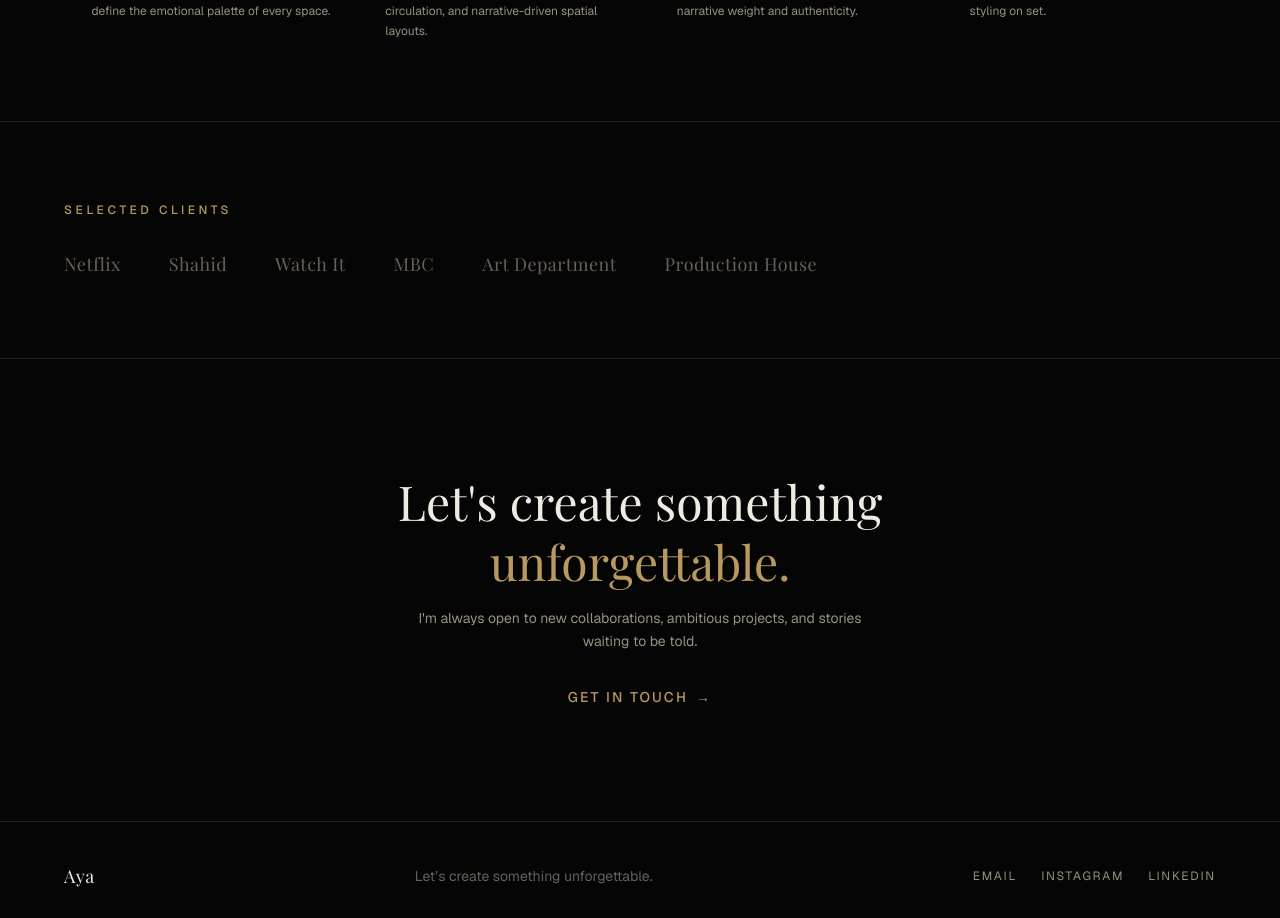
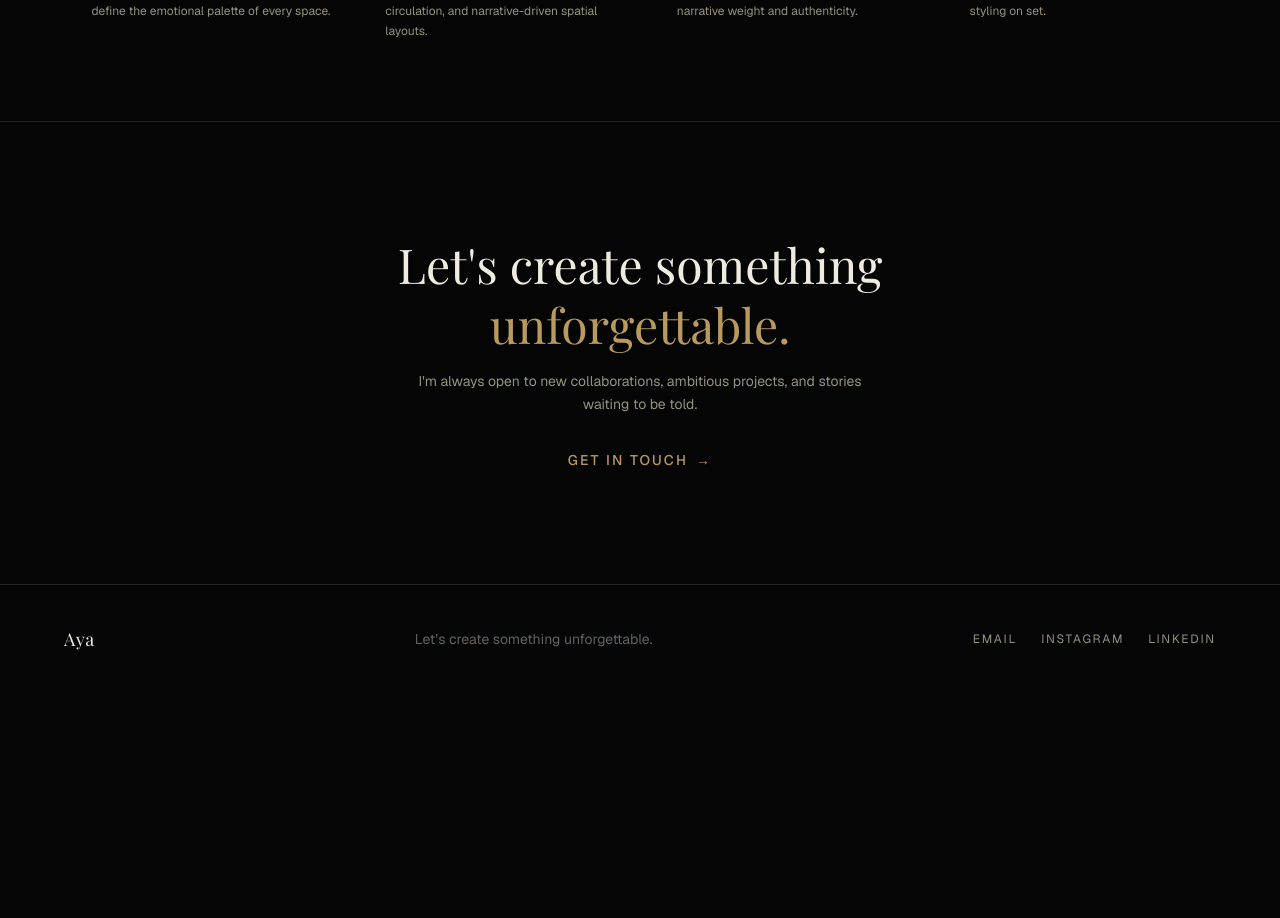
Before and after one commit to AyaSheba/aya-portfolio, a Next.js app: page /about in a window 1280 px wide. Shown: the part 1204-2122 px from the top of the page. After the commit the page ends 1897 px from the top, so only its background shows below. Built offline with nearby package versions, Linux system fonts and the light colour scheme; no server answers; the database is empty; a web font is replaced by a local one.

Commit message:
Remove selected clients from about page

```diff
--- a/src/app/about/page.tsx
+++ b/src/app/about/page.tsx
@@ -29,14 +29,6 @@ const howWork = [
   },
 ]
 
-const clients = [
-  "Netflix",
-  "Shahid",
-  "Watch It",
-  "MBC",
-  "Art Department",
-  "Production House",
-]
 
 export default async function AboutPage() {
   const settings = await getSiteSettings()
@@ -131,24 +123,6 @@ export default async function AboutPage() {
         </div>
       </section>
 
-      <section className="border-t border-border py-20">
-        <div className="mx-auto max-w-[1440px] px-6 md:px-12 lg:px-16">
-          <span className="mb-8 block text-xs font-medium tracking-[0.3em] uppercase text-gold">
-            Selected Clients
-          </span>
-          <div className="flex flex-wrap gap-x-12 gap-y-4">
-            {clients.map((client) => (
-              <span
-                key={client}
-                className="font-serif text-lg tracking-wide text-text-muted"
-              >
-                {client}
-              </span>
-            ))}
-          </div>
-        </div>
-      </section>
-
       <section className="border-t border-border py-20 md:py-28">
         <div className="mx-auto max-w-[1440px] px-6 text-center md:px-12 lg:px-16">
           <SectionReveal>
```
